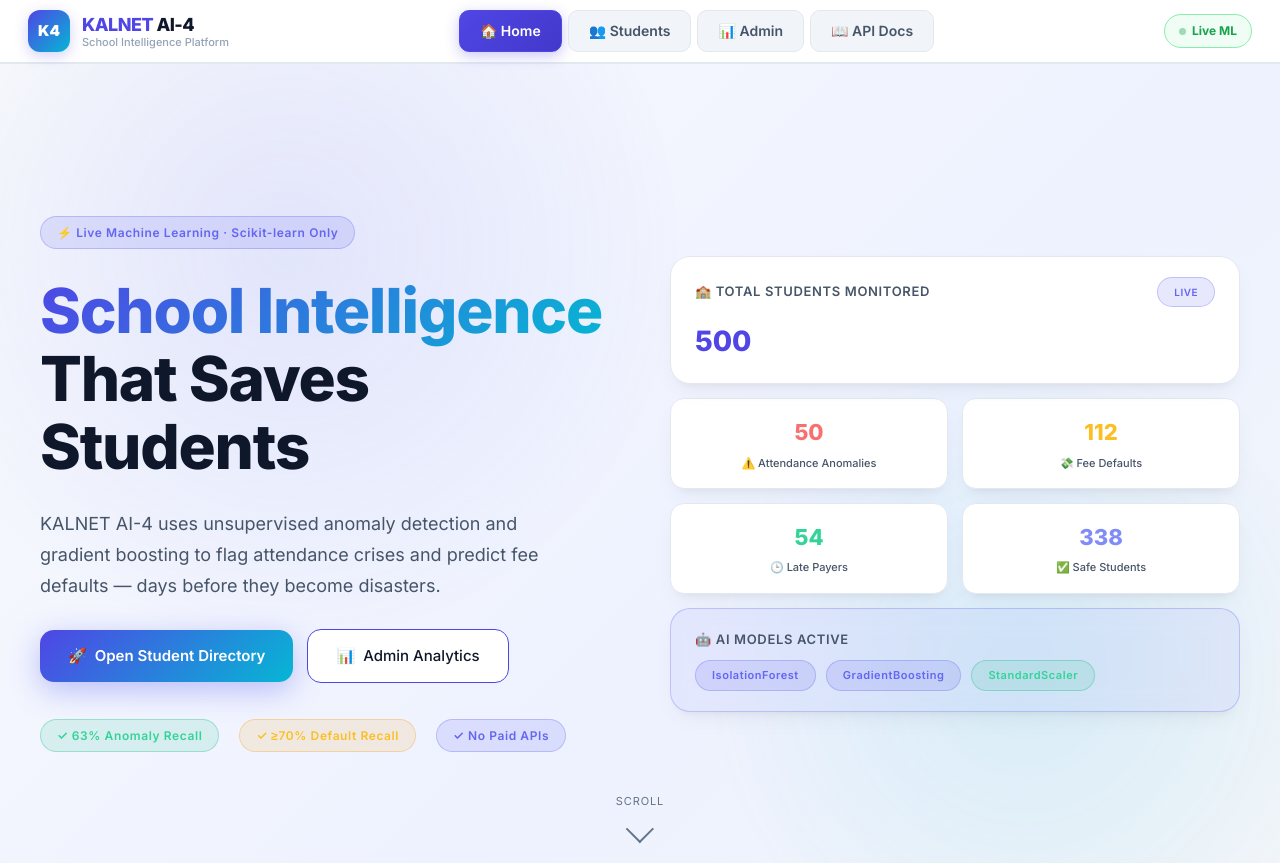
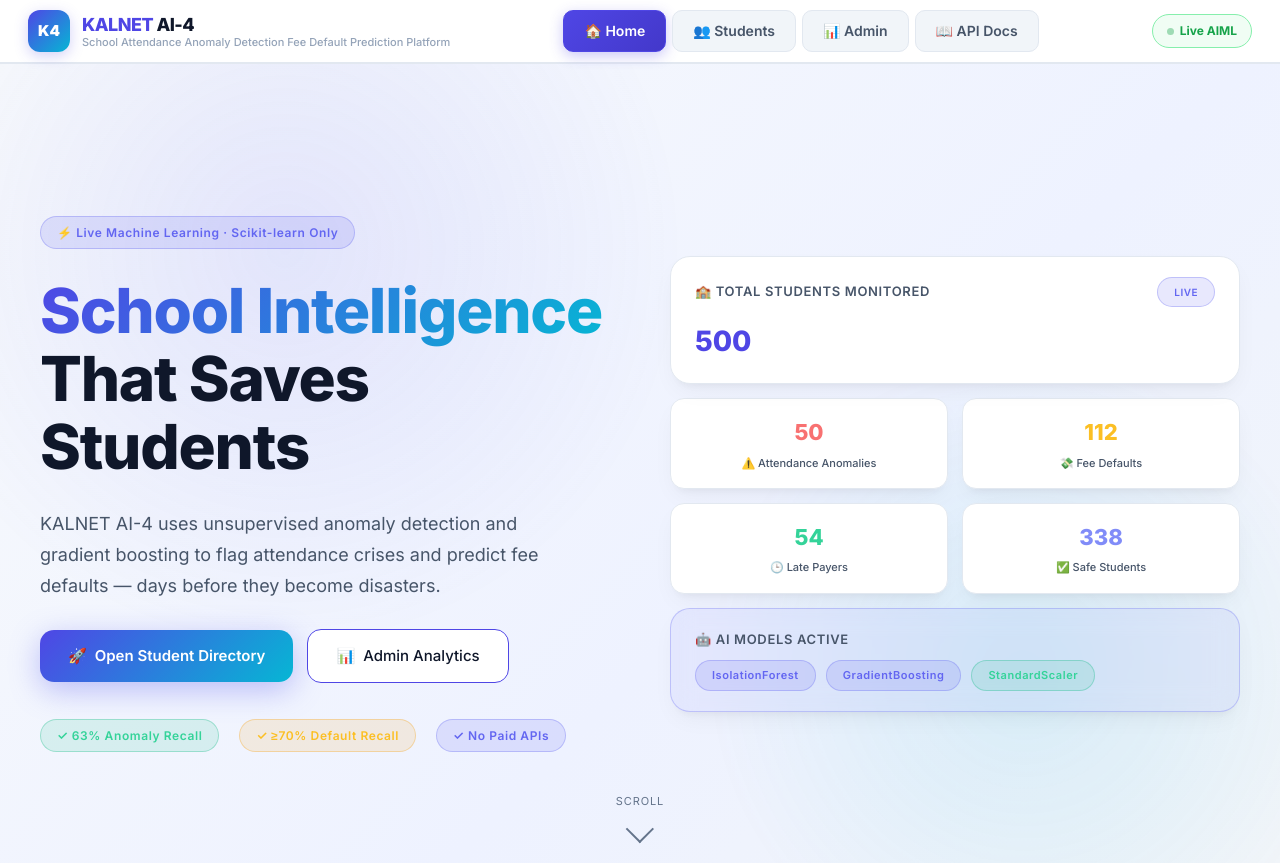
Before and after one commit to Mohammedkaif4666/Anomaly-Detector-Fee-Default-Predictor-AI-4-Kalnet-, a FastAPI app: page / in a window 1280 px wide. Shown: the top 863 px of the page. Run offline with FastAPI, Linux system fonts and the light colour scheme.

Commit message:
Update landing.html

```diff
--- a/templates/landing.html
+++ b/templates/landing.html
@@ -18,7 +18,7 @@
     <div class="gn-logo">K4</div>
     <div class="gn-brand-text">
       <div class="gn-brand-name"><span>KALNET</span> AI-4</div>
-      <div class="gn-brand-sub">School Intelligence Platform</div>
+      <div class="gn-brand-sub">School Attendance Anomaly Detection Fee Default Prediction Platform</div>
     </div>
   </a>
   <div class="gn-links">
@@ -28,7 +28,7 @@
     <a class="gn-btn" href="/docs" target="_blank">📖 API Docs</a>
   </div>
   <div style="display: flex; align-items: center;">
-    <span class="gn-badge">Live ML</span>
+    <span class="gn-badge">Live AIML</span>
     <button class="mobile-menu-btn" onclick="document.querySelector('.gn-links').classList.toggle('show-menu')">☰</button>
   </div>
 </nav>
```
